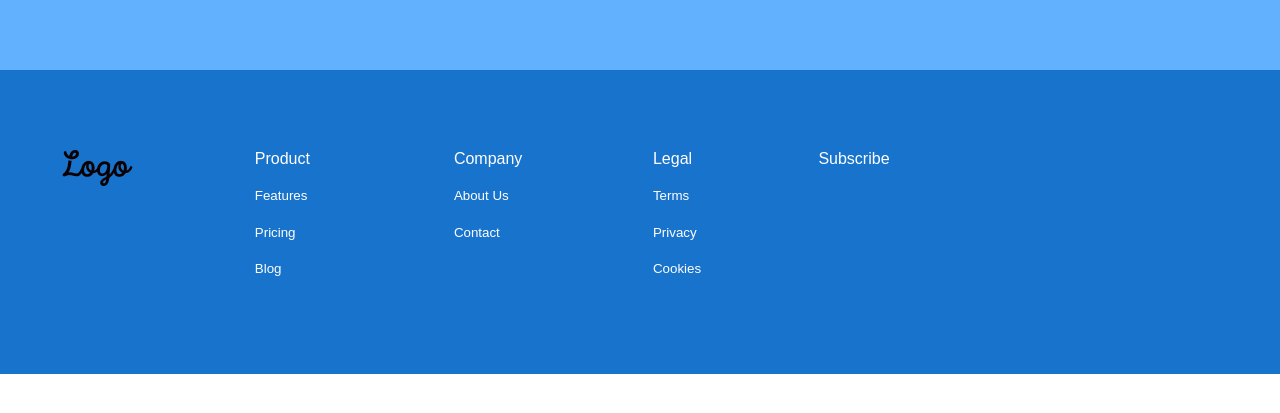
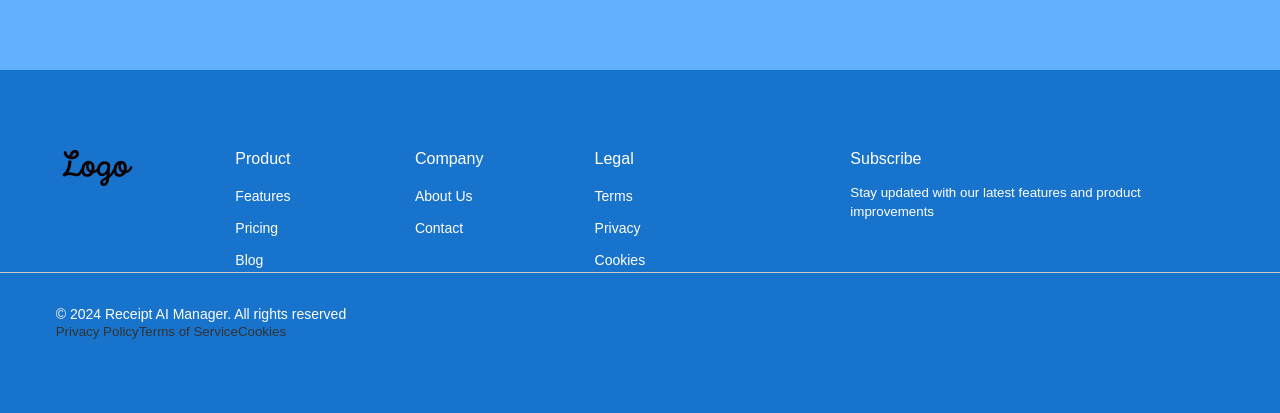
Before and after one commit to subzero783/receipt-scan, a Next.js app: page / in a window 1280 px wide. Shown: the part 659-1072 px from the top of the page. Before the commit the page ends 1033 px from the top, so only its background shows below. Built offline with nearby package versions, Linux system fonts and the light colour scheme; no server answers; a web font is replaced by a local one.

Commit message:
RSSCN-23 Working on Footer.jsx

```diff
--- a/assets/styles/footer-section.css
+++ b/assets/styles/footer-section.css
@@ -1,14 +1,37 @@
 .footer {
   background-color: var(--color-fifth);
-  padding: 6em 0;
+  padding: 80px 0;
   > .container {
     > .row {
       display: flex;
       flex-flow: row nowrap;
+      justify-content: flex-start;
       > .col {
         &:first-of-type {
-          margin-right: 9.8em;
+          margin-right: 10%;
+          width: 58%;
         }
+        &:last-of-type {
+          width: 31%;
+        }
+      }
+    }
+    &.bottom-container {
+      border-top: 1px solid var(--color-neutral-400);
+      padding-top: 32px;
+      padding-bottom: 0;
+      p {
+        font-size: 14px;
+        color: var(--color-white);
+      }
+      .copyright-column {
+        a {
+          text-decoration: underline;
+          color: var(--color-white);
+        }
+      }
+      .social-media-column {
+
       }
     }
   }
@@ -16,24 +39,35 @@
     display: flex;
     flex-flow: row nowrap;
     > .col {
-      margin-right: 6.5%;
-      min-width: 158px;
+      margin-right: 6%;
+      width: 25%;
+      &:last-of-type {
+        margin-right: 0;
+      }
     }
   }
   h3 {
-    font-size: 1.2em;
+    font-size: 16px;
     color: var(--color-white);
-    padding-bottom: 1em;
+    padding-bottom: 16px;
     font-weight: 500;
   }
   .links-container {
     display: flex;
     flex-flow: column nowrap;
     > a {
-      font-size: 1em;
-      margin-bottom: 1em;
+      font-size: 14px;
+      margin-bottom: 8px;
       margin-left: -5px;
       padding: 5px;
+      color: var(--color-white);
+      &:last-of-type {
+        margin-bottom: 0;
+      }
+    }
+  }
+  .subscribe-column {
+    p {
       color: var(--color-white);
     }
   }
--- a/components/Footer.jsx
+++ b/components/Footer.jsx
@@ -1,5 +1,6 @@
 import Image from "next/image";
 import Link from "next/link";
+import SocialMedia from '@/components/SocialMedia';
 import logo from "@/assets/images/company-logo.png";
 
 const Footer = () => {
@@ -40,9 +41,23 @@ const Footer = () => {
               </div>
             </div>
           </div>
-          <div className="col">
+          <div className="col subscribe-column">
             <h3>Subscribe</h3>
+            <p>Stay updated with our latest features and product improvements</p>
             {/* Email subscription signup Goes Here */}
+          </div>
+        </div>
+      </div>
+      <div className="container bottom-container">
+        <div className="row">
+          <div clssName="col copyright-column">
+            <p>&#169; 2024 Receipt AI Manager. All rights reserved</p>
+            <Link href="/privacy">Privacy Policy</Link>
+            <Link href="/terms">Terms of Service</Link>
+            <Link href="/cookies">Cookies</Link>
+          </div>
+          <div className="col social-media-column">
+            <SocialMedia/>
           </div>
         </div>
       </div>
--- /dev/null
+++ b/components/SocialMedia.jsx
@@ -0,0 +1,7 @@
+import Link from "next/link"
+
+const SocialMedia = () => {
+    return(<></>)
+}
+
+export default SocialMedia;
```
